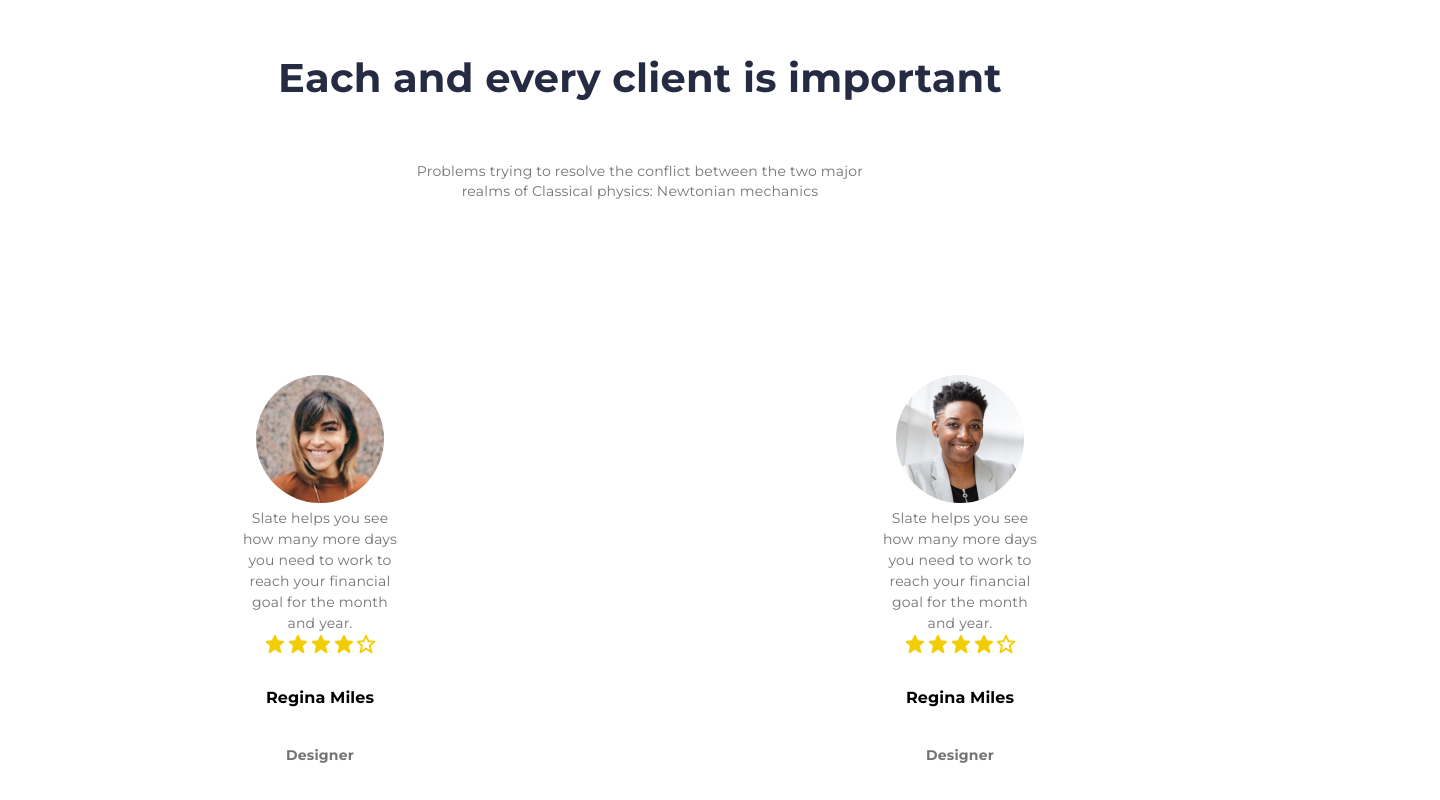
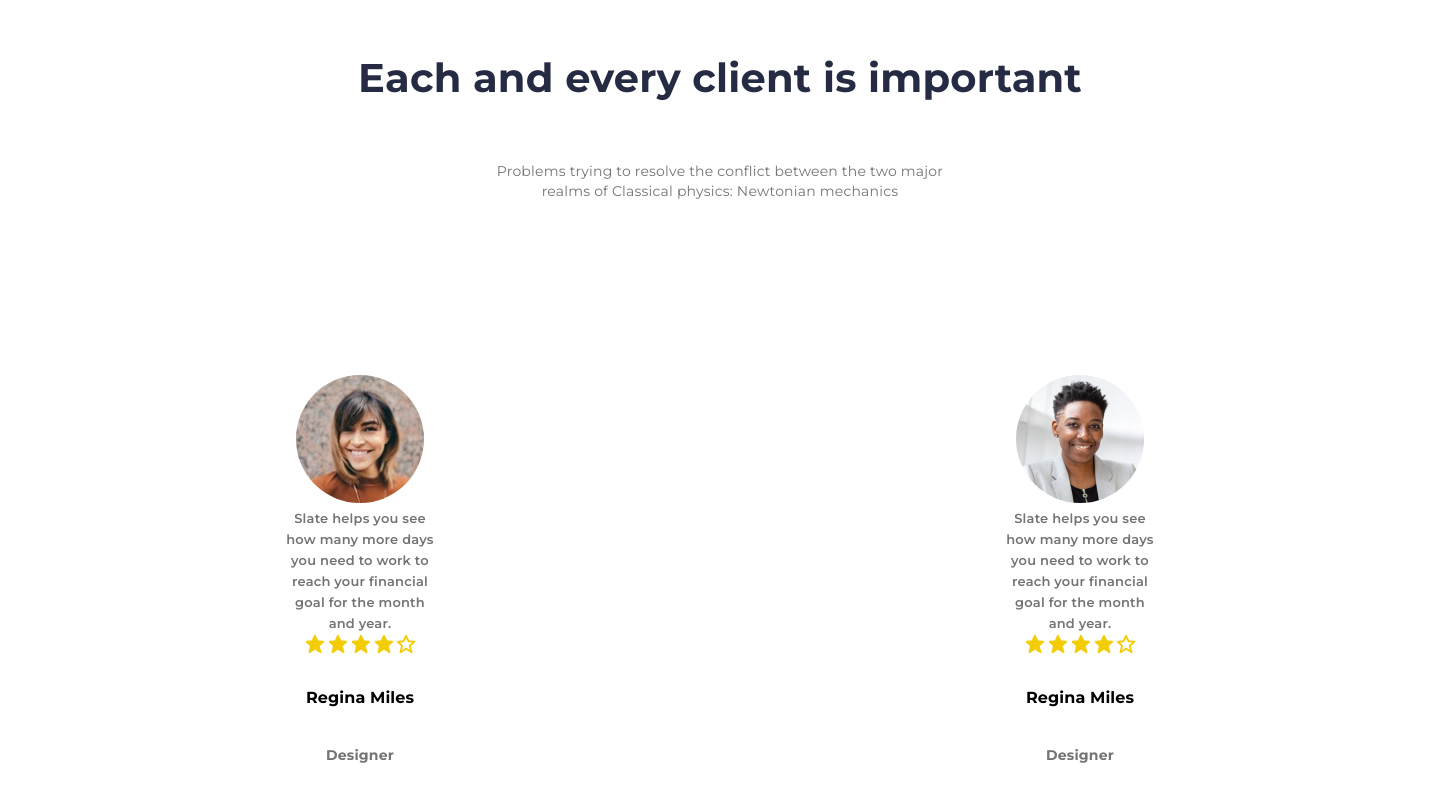
Before and after one commit to mihran1001/DX_task, a React (Create React App) app in the folder dx-soft-project/: page / in a window 1280 px wide. Shown: the part 239-1039 px from the top of the page, 1440 px wide, since content can reach past the window. Built offline with nearby package versions, Linux system fonts and the light colour scheme.

Commit message:
fixing some measurements

```diff
--- a/dx-soft-project/src/Components/PracticeAdvice/PracticeAdvice.css
+++ b/dx-soft-project/src/Components/PracticeAdvice/PracticeAdvice.css
@@ -14,6 +14,8 @@
     opacity: 0px;
 }
 
+
+
 h5 {
     font-family: Montserrat;
     font-size: 16px;
@@ -27,8 +29,8 @@ h5 {
 
 .comment2 span, .comment3 span{
     font-family: Montserrat;
-    font-size: 14px;
-    font-weight: 400;
+    font-size: 13px;
+    font-weight: 561;
     line-height: 20px;
     letter-spacing: 0.20000000298023224px;
     text-align: center;
@@ -45,7 +47,7 @@ img {
     display: flex;
     flex-direction: column;
     align-items: center;
-    width: 156px;
+    width: 150px;
     text-align: center;
 }
 
@@ -128,9 +130,9 @@ img {
     opacity: 0px;
 }
 
-/* .PracticeAdvice {
+.PracticeAdvice {
     width: 1440px;
     height: 988px;
     gap: 0px;
     opacity: 0px;
-} */
+}
--- a/dx-soft-project/src/Components/PracticeAdvice/PracticeAdvice.js
+++ b/dx-soft-project/src/Components/PracticeAdvice/PracticeAdvice.js
@@ -25,7 +25,7 @@ function PracticeAdvice(){
                             <img src={pic1} alt="pic1" />
                         </div>
                         <div className="content">
-                            <span>Slate helps you see  how many more days you need to work to reach your financial goal for the month and year.</span>
+                            <span className="text">Slate helps you see  how many more days you need to work to reach your financial goal for the month and year.</span>
                         </div>
                         <div>
                             <img src={star} alt="Icon of a star" />
@@ -44,7 +44,7 @@ function PracticeAdvice(){
                             <img src={pic2} alt="pic2" />
                         </div>
                         <div>
-                            <span>Slate helps you see  how many more days you need to work to reach your financial goal for the month and year.</span>
+                            <span className="text">Slate helps you see  how many more days you need to work to reach your financial goal for the month and year.</span>
                         </div>
                         <div>
                             <img src={star} alt="Icon of a star" />
```
